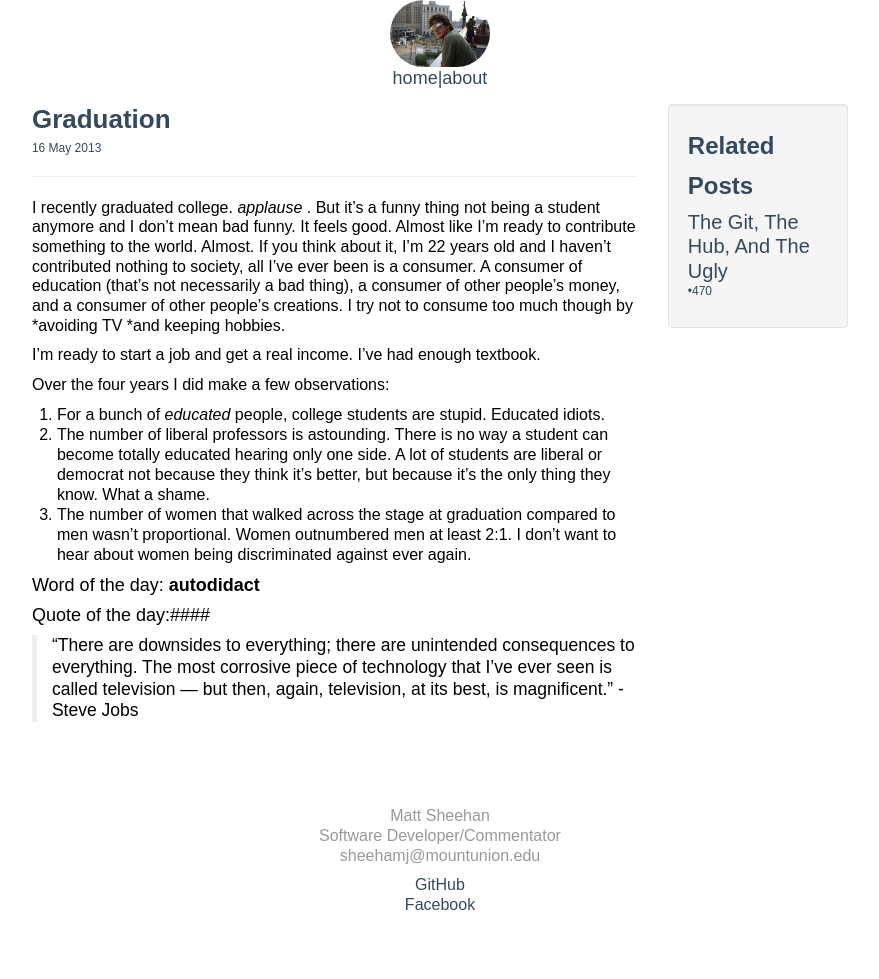
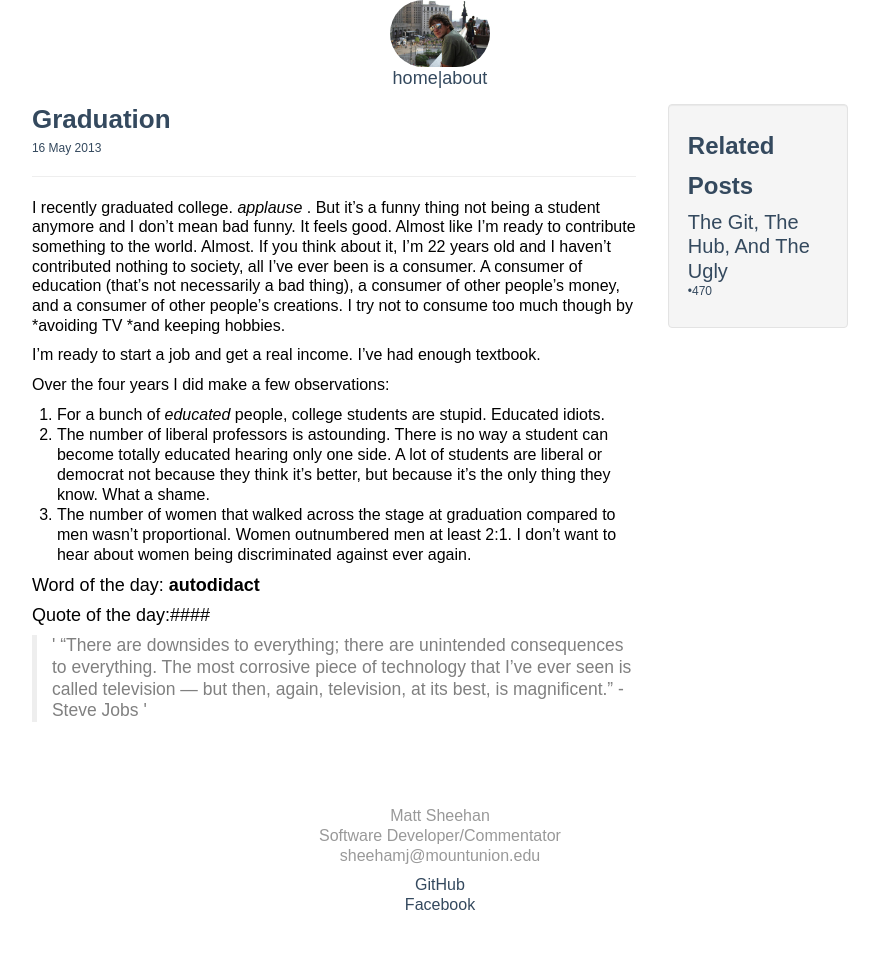
Before and after one commit to mattamabeli/drunken-ironman, a Jekyll site: the page built from _posts/2013-05-16-Graduation.markdown, in a window 1280 px wide. Shown: the whole page, without its empty margins (200-1079 px from the left). Built offline with Jekyll 4.4.1, drawn with Linux system fonts in a browser that asks for light colours; some web fonts are replaced.

Commit message:
Few Cosmetics

```diff
--- a/_posts/2013-05-16-Graduation.markdown
+++ b/_posts/2013-05-16-Graduation.markdown
@@ -21,4 +21,4 @@
 ####Word of the day: __autodidact__
 
 ####Quote of the day:####
-<blockquote id='quote'><p>“There are downsides to everything; there are unintended consequences to everything. The most corrosive piece of technology that I’ve ever seen is called television — but then, again, television, at its best, is magnificent.” -Steve Jobs</p></blockquote>
+<blockquote id='quote'><p>' “There are downsides to everything; there are unintended consequences to everything. The most corrosive piece of technology that I’ve ever seen is called television — but then, again, television, at its best, is magnificent.” -Steve Jobs '</p></blockquote>
--- a/assets/css/main.css
+++ b/assets/css/main.css
@@ -30,12 +30,14 @@
 }
 
 blockquote{
-	background-color: lightgray;
+	background-color: #2C3E50;
+	color: white;
 	font-size: 12px;
 }
 
 #quote{
 	background-color: white;
+	color: gray;
 }
 
 .center{
```
Also changed, not shown: 4 other files.
